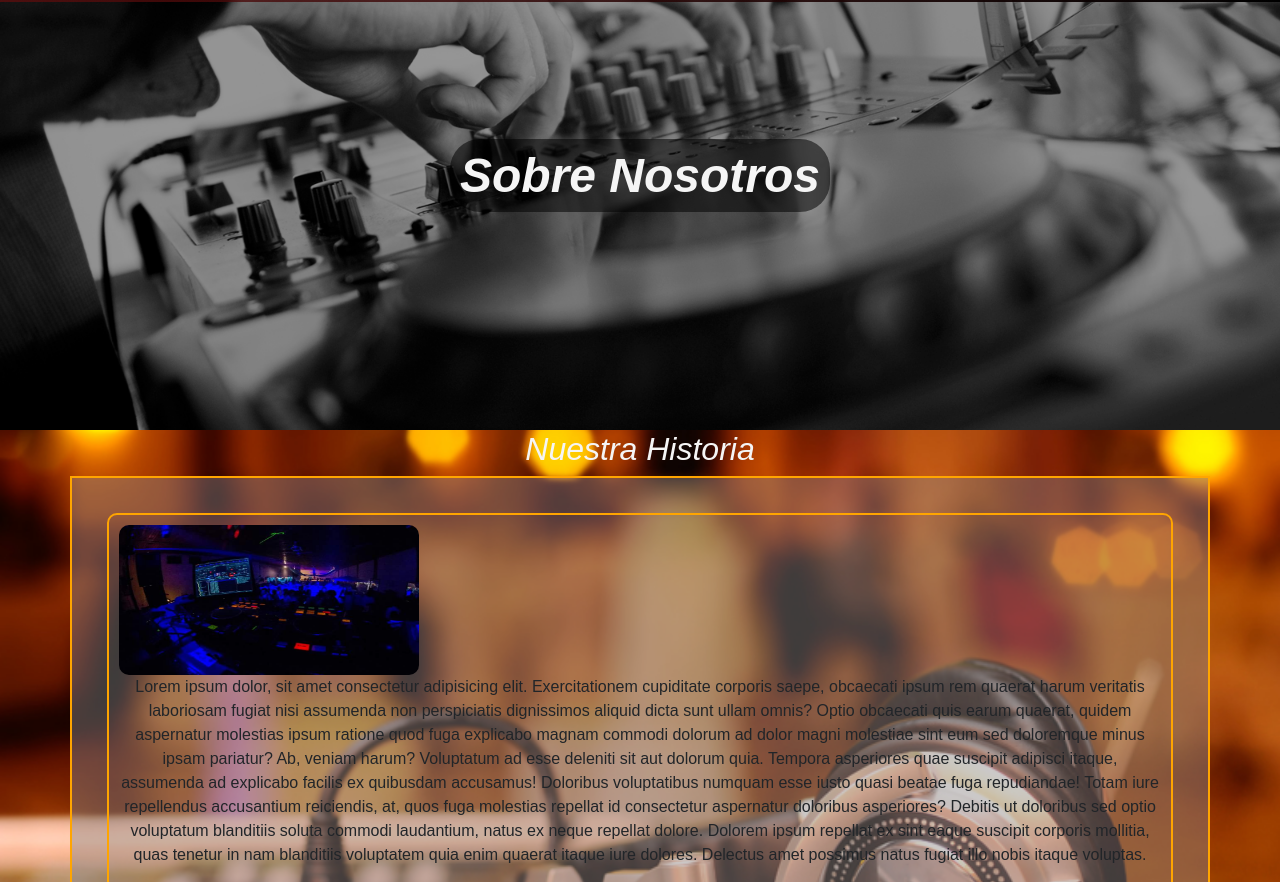
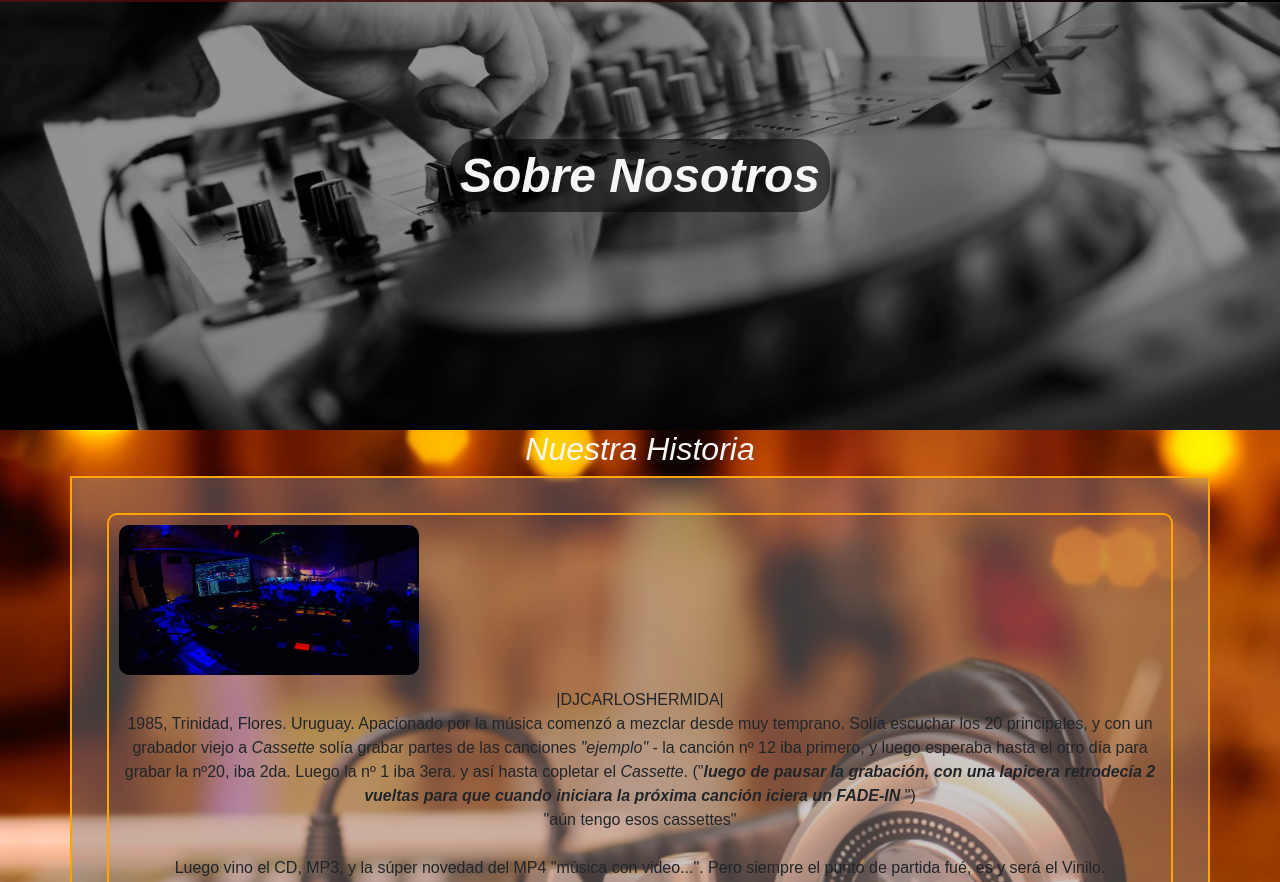
Before and after one commit to DJCarlosHermida/desarrollo_web, a website: page pages/sobre_nosotros.html in a window 1280 px wide. Shown: the part 70-952 px from the top of the page. Drawn offline with nearby package versions, Linux system fonts and the light colour scheme.

Commit message:
Contenido - Sobre Nosotros

```diff
--- a/pages/sobre_nosotros.html
+++ b/pages/sobre_nosotros.html
@@ -74,19 +74,35 @@
             <div class="contenidoAbout">
                 <img src="../img/fiesta2.jpg" alt="Fiesta 2">
                 <p>
-                Lorem ipsum dolor, sit amet consectetur adipisicing elit. Exercitationem cupiditate corporis saepe, obcaecati ipsum rem quaerat harum veritatis laboriosam fugiat nisi assumenda non perspiciatis dignissimos aliquid dicta sunt ullam omnis?
-                Optio obcaecati quis earum quaerat, quidem aspernatur molestias ipsum ratione quod fuga explicabo magnam commodi dolorum ad dolor magni molestiae sint eum sed doloremque minus ipsam pariatur? Ab, veniam harum?
-                Voluptatum ad esse deleniti sit aut dolorum quia. Tempora asperiores quae suscipit adipisci itaque, assumenda ad explicabo facilis ex quibusdam accusamus! Doloribus voluptatibus numquam esse iusto quasi beatae fuga repudiandae!
-                Totam iure repellendus accusantium reiciendis, at, quos fuga molestias repellat id consectetur aspernatur doloribus asperiores? Debitis ut doloribus sed optio voluptatum blanditiis soluta commodi laudantium, natus ex neque repellat dolore.
-                Dolorem ipsum repellat ex sint eaque suscipit corporis mollitia, quas tenetur in nam blanditiis voluptatem quia enim quaerat itaque iure dolores. Delectus amet possimus natus fugiat illo nobis itaque voluptas.
-                <br><br>
-                Esse, velit ratione expedita perferendis, doloribus commodi et illum voluptates vel cupiditate ipsum hic optio harum. Libero distinctio molestiae labore nihil, doloremque iusto vitae, cum iure sit facere modi voluptatum?
-                Ipsam quos quae totam magnam ipsum ducimus commodi. Commodi corporis saepe exercitationem ea fugiat soluta quis aperiam aliquid nobis nulla similique eius explicabo corrupti iure accusamus, pariatur at adipisci labore?
-                Mollitia amet provident nesciunt, quasi dolorem placeat. Aperiam nulla adipisci quas corrupti id temporibus amet rem ipsa alias quaerat modi quae voluptatibus asperiores facilis ad reprehenderit in pariatur, exercitationem officia!
-                Neque expedita vitae reiciendis quaerat, possimus iste quos voluptatum eos animi! Voluptates fugiat laboriosam, quisquam obcaecati vero maiores impedit quod aperiam voluptatum modi, ullam illum repellat quos suscipit placeat illo?.
-                <br><br>
-                Excepturi culpa non iure temporibus sit sed nisi, sapiente ea cupiditate debitis sint? Odit minus dolorum officia architecto perspiciatis eius a, ipsum iure repellendus ratione ut natus harum eos iste!
-                Nesciunt, vero hic? Autem nostrum sapiente eveniet, voluptate quam corporis fuga suscipit voluptatem, quae illum voluptas dolor, totam porro temporibus soluta eligendi! Quaerat magni ab dolorem maiores modi itaque laudantium!.
+                    |DJCARLOSHERMIDA|
+                    <br>
+                     1985, Trinidad, Flores. Uruguay.
+                    Apacionado por la música comenzó a mezclar desde muy temprano. Solía escuchar los 20 principales, y con un grabador viejo a <i>Cassette</i>
+                    solía grabar partes de las canciones <i>"ejemplo"</i> - la canción nº 12 iba primero, y luego esperaba hasta el otro día para grabar la nº20, iba 2da. Luego la nº 1 iba 3era.
+                    y así hasta copletar el <i>Cassette</i>. ("<b><i>luego de pausar la grabación, con una lapicera retrodecía 2 vueltas para que cuando iniciara la próxima canción iciera un FADE-IN</i></b> ")
+                    <br>
+                    "aún tengo esos cassettes"
+                    <br><br>
+                    Luego vino el CD, MP3, y la súper novedad del MP4 "música con video...". Pero siempre el punto de partida fué, es y será el Vinilo.
+                    <br><br>
+                    Poco a poco fué armando su marca, su sello.
+                    <br>
+                    Trabajó en varios Boliches "discotecas".
+                    <br>
+                    | El DESEO - D-MODE - COCODRILO - AZUL - AKIABARA - EL VIEJO OESTE - RESCATE |
+                    <br>
+                    Trabajó en varias emisoras como locutor y operador.
+                    <br>
+                    Imágen FM 89.1 - Luna FM 93.3 - Visión Young FM 94.5 - Radio Young 680 AM - Alternativa FM 90.3 - Unión FM 95.5.
+
+                    Actualmente realiza fiestas y eventos con RESCATE DISCO, servicios de dj en <i>CASA GÓMEZ</i>
+                    <br>
+                    "<i><b>sin música no hay vida...</b></i> "
+
+
+
+
+
                 </p>
             </div>
         </div>
```
